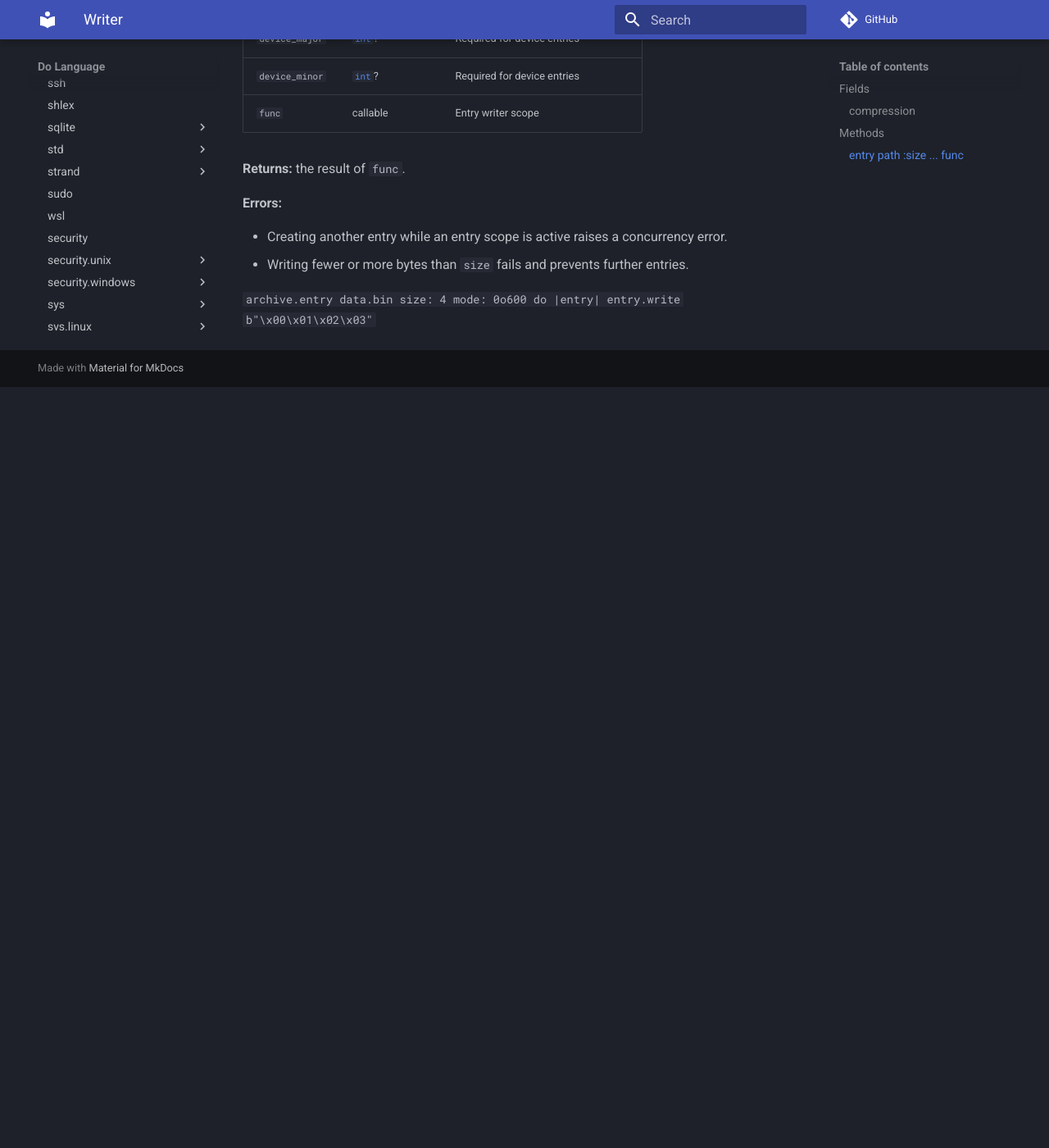
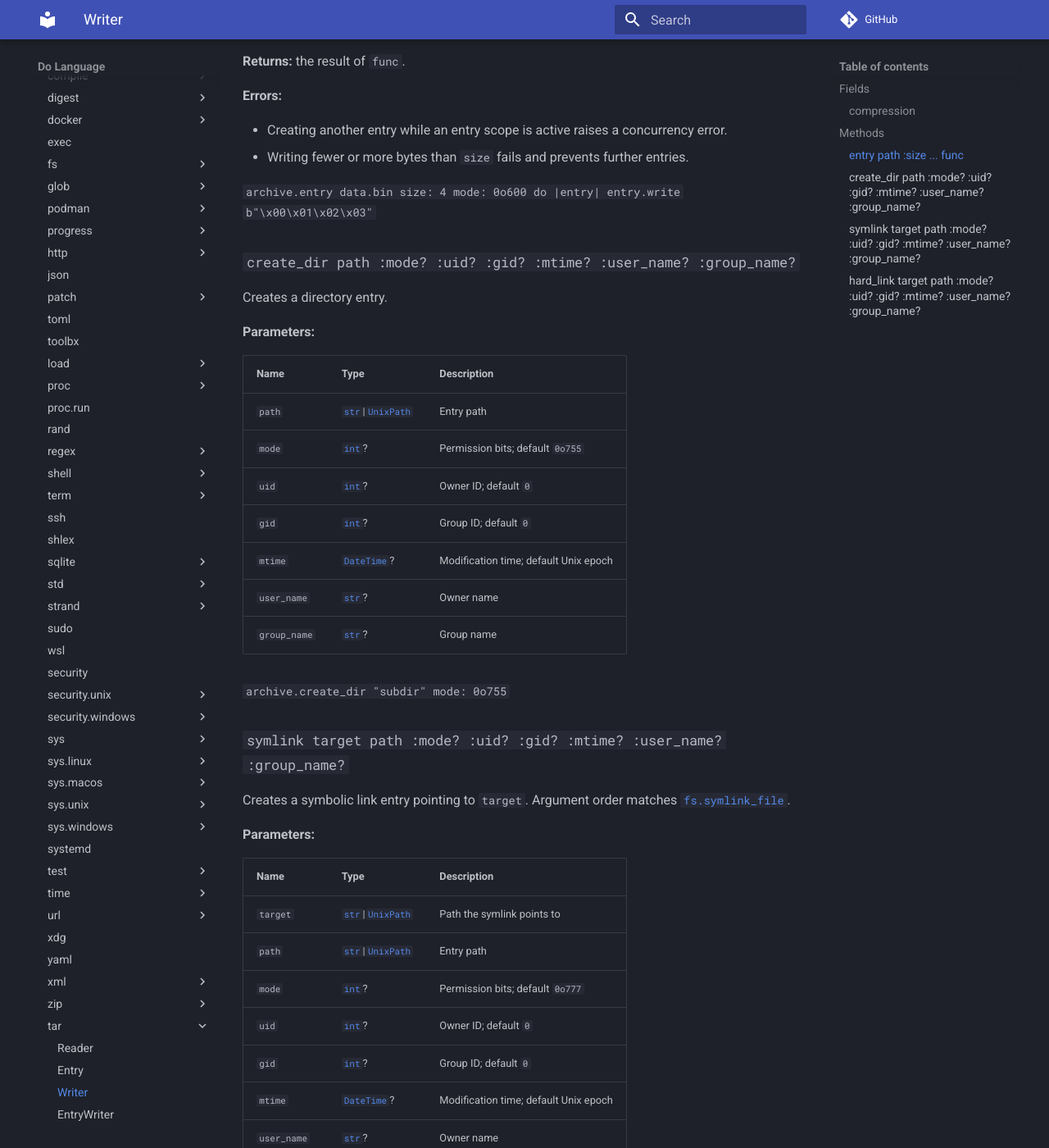
Before and after one commit to dolang-org/dolang, an MkDocs documentation site: the page built from docs/api/tar/tar-writer.md, in a window 1280 px wide and 1400 px high, scrolled down 1064 px. Shown: the whole window at 82% size. Built offline with MkDocs 1.6.1 and Material for MkDocs 9.7.7, drawn with Linux system fonts in a browser that asks for light colours; comment, search, counter and statistics services are not loaded; before the commit the page ends 1535 px from its top, so only the background shows below that; some of the changed text lies outside the part shown.

````diff
--- a/docs/api/tar/tar-writer.md
+++ b/docs/api/tar/tar-writer.md
@@ -12,26 +12,28 @@ Selected compression as `:NONE:`, `:GZIP:`, or `:ZSTD:`.
 
 ### `entry path :size ... func`
 
-Adds one entry and calls `func` with a scoped
-[`EntryWriter`](./entry-writer.md).
+Adds one regular-file entry and calls `func` with a scoped
+[`EntryWriter`](./entry-writer.md). For directory, symlink, or hard-link
+entries, use
+[`create_dir`](#create_dir-path-mode-uid-gid-mtime-user_name-group_name),
+[`symlink`](#symlink-target-path-mode-uid-gid-mtime-user_name-group_name), or
+[`hard_link`](#hard_link-target-path-mode-uid-gid-mtime-user_name-group_name)
+instead — none of them carry content, so none of them have any use for a write
+handle.
 
 **Parameters:**
 
-| Name           | Type                                                      | Description                           |
-| -------------- | --------------------------------------------------------- | ------------------------------------- |
-| `path`         | [`str`](../std/str.md)\|[`UnixPath`](../fs/unix-path.md)  | Entry path                            |
-| `size`         | [`int`](../std/int.md)                                    | Exact content size                    |
-| `type`         | [`sym`](../std/sym.md)?                                   | Entry type; default `:FILE:`          |
-| `mode`         | [`int`](../std/int.md)?                                   | Permission bits; default `0o644`      |
-| `uid`          | [`int`](../std/int.md)?                                   | Owner ID; default `0`                 |
-| `gid`          | [`int`](../std/int.md)?                                   | Group ID; default `0`                 |
-| `mtime`        | [`DateTime`](../time/datetime.md)?                        | Modification time; default Unix epoch |
-| `user_name`    | [`str`](../std/str.md)?                                   | Owner name                            |
-| `group_name`   | [`str`](../std/str.md)?                                   | Group name                            |
-| `link_name`    | [`str`](../std/str.md)\|[`UnixPath`](../fs/unix-path.md)? | Required for hard and symbolic links  |
-| `device_major` | [`int`](../std/int.md)?                                   | Required for device entries           |
-| `device_minor` | [`int`](../std/int.md)?                                   | Required for device entries           |
-| `func`         | callable                                                  | Entry writer scope                    |
+| Name         | Type                                                     | Description                           |
+| ------------ | -------------------------------------------------------- | ------------------------------------- |
+| `path`       | [`str`](../std/str.md)\|[`UnixPath`](../fs/unix-path.md) | Entry path                            |
+| `size`       | [`int`](../std/int.md)                                   | Exact content size                    |
+| `mode`       | [`int`](../std/int.md)?                                  | Permission bits; default `0o644`      |
+| `uid`        | [`int`](../std/int.md)?                                  | Owner ID; default `0`                 |
+| `gid`        | [`int`](../std/int.md)?                                  | Group ID; default `0`                 |
+| `mtime`      | [`DateTime`](../time/datetime.md)?                       | Modification time; default Unix epoch |
+| `user_name`  | [`str`](../std/str.md)?                                  | Owner name                            |
+| `group_name` | [`str`](../std/str.md)?                                  | Group name                            |
+| `func`       | callable                                                 | Entry writer scope                    |
 
 **Returns:** the result of `func`.
 
@@ -45,3 +47,67 @@ Adds one entry and calls `func` with a scoped
 archive.entry data.bin size: 4 mode: 0o600 do |entry|
   entry.write b"\x00\x01\x02\x03"
 ```
+
+### `create_dir path :mode? :uid? :gid? :mtime? :user_name? :group_name?`
+
+Creates a directory entry.
+
+**Parameters:**
+
+| Name         | Type                                                     | Description                           |
+| ------------ | -------------------------------------------------------- | ------------------------------------- |
+| `path`       | [`str`](../std/str.md)\|[`UnixPath`](../fs/unix-path.md) | Entry path                            |
+| `mode`       | [`int`](../std/int.md)?                                  | Permission bits; default `0o755`      |
+| `uid`        | [`int`](../std/int.md)?                                  | Owner ID; default `0`                 |
+| `gid`        | [`int`](../std/int.md)?                                  | Group ID; default `0`                 |
+| `mtime`      | [`DateTime`](../time/datetime.md)?                       | Modification time; default Unix epoch |
+| `user_name`  | [`str`](../std/str.md)?                                  | Owner name                            |
+| `group_name` | [`str`](../std/str.md)?                                  | Group name                            |
+
+```
+archive.create_dir "subdir" mode: 0o755
+```
+
+### `symlink target path :mode? :uid? :gid? :mtime? :user_name? :group_name?`
+
+Creates a symbolic link entry pointing to `target`. Argument order matches
+[`fs.symlink_file`](../fs/index.md#symlink_file-src-dst).
+
+**Parameters:**
+
+| Name         | Type                                                     | Description                           |
+| ------------ | -------------------------------------------------------- | ------------------------------------- |
+| `target`     | [`str`](../std/str.md)\|[`UnixPath`](../fs/unix-path.md) | Path the symlink points to            |
+| `path`       | [`str`](../std/str.md)\|[`UnixPath`](../fs/unix-path.md) | Entry path                            |
+| `mode`       | [`int`](../std/int.md)?                                  | Permission bits; default `0o777`      |
+| `uid`        | [`int`](../std/int.md)?                                  | Owner ID; default `0`                 |
+| `gid`        | [`int`](../std/int.md)?                                  | Group ID; default `0`                 |
+| `mtime`      | [`DateTime`](../time/datetime.md)?                       | Modification time; default Unix epoch |
+| `user_name`  | [`str`](../std/str.md)?                                  | Owner name                            |
+| `group_name` | [`str`](../std/str.md)?                                  | Group name                            |
+
+```
+archive.symlink "target.txt" "link.txt"
+```
+
+### `hard_link target path :mode? :uid? :gid? :mtime? :user_name? :group_name?`
+
+Creates a hard-link entry pointing to `target`. Argument order matches
+[`fs.hard_link`](../fs/index.md#hard_link-src-dst).
+
+**Parameters:**
+
+| Name         | Type                                                     | Description                           |
+| ------------ | -------------------------------------------------------- | ------------------------------------- |
+| `target`     | [`str`](../std/str.md)\|[`UnixPath`](../fs/unix-path.md) | Path the hard link points to          |
+| `path`       | [`str`](../std/str.md)\|[`UnixPath`](../fs/unix-path.md) | Entry path                            |
+| `mode`       | [`int`](../std/int.md)?                                  | Permission bits; default `0o644`      |
+| `uid`        | [`int`](../std/int.md)?                                  | Owner ID; default `0`                 |
+| `gid`        | [`int`](../std/int.md)?                                  | Group ID; default `0`                 |
+| `mtime`      | [`DateTime`](../time/datetime.md)?                       | Modification time; default Unix epoch |
+| `user_name`  | [`str`](../std/str.md)?                                  | Owner name                            |
+| `group_name` | [`str`](../std/str.md)?                                  | Group name                            |
+
+```
+archive.hard_link "file.txt" "link.txt"
+```
````
Also changed, not shown: 2 other files.
